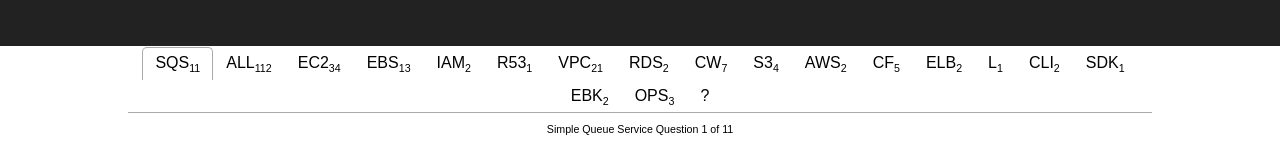
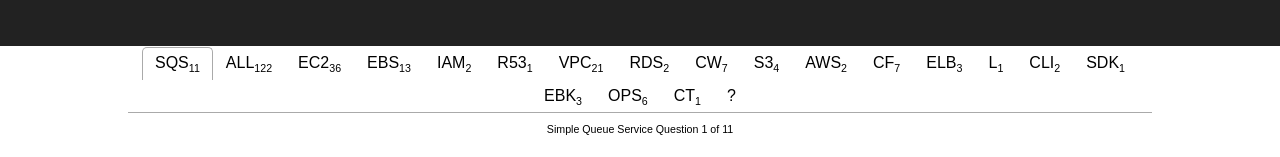
Before and after one commit to unicornpartners/cert-flash-www, a React (Create React App) app: page / in a window 1280 px wide. Shown: the part 144-301 px from the top of the page. Built offline with nearby package versions, Linux system fonts and the light colour scheme.

Commit message:
More questions

```diff
--- a/src/App.js
+++ b/src/App.js
@@ -159,7 +159,8 @@
         "ECS": "EC2 Container Service",
         "L": "Lambda",
         "EBK": "Elastic Beanstalk",
-        "OPS": "Ops Works"
+        "OPS": "Ops Works",
+        "CT": "CloudTrail"
       };
 
       const getFullName = function(name) {
--- a/src/index.js
+++ b/src/index.js
@@ -5,4 +5,4 @@
 import registerServiceWorker from './registerServiceWorker';
 
 ReactDOM.render(<App />, document.getElementById('root'));
-registerServiceWorker();
+//registerServiceWorker();
--- a/src/questions.json
+++ b/src/questions.json
@@ -674,10 +674,64 @@
             "r": "https://docs.aws.amazon.com/AmazonCloudWatch/latest/monitoring/AlarmThatSendsEmail.html"
         },
         {
-            "c": [""],
-            "q": "",
-            "a": "",
-            "r": ""
+            "c": ["OPS"],
+            "q": "What is the maximum number of version you can rollback with the OpsWorks DeploymentCommand?",
+            "a": "4",
+            "r": "https://docs.aws.amazon.com/opsworks/latest/APIReference/API_DeploymentCommand.html"
+        },
+        {
+            "c": ["OPS"],
+            "q": "What is the state of an OpsWorks Stacks instance after a recipe fails?",
+            "a": "setup_failed",
+            "r": "https://docs.aws.amazon.com/opsworks/latest/userguide/troubleshoot-debug-login.html"
+        },
+        {
+            "c": ["ELB"],
+            "q": "What is the default Elastic Load Balancing (classic) log file interval?",
+            "a": "60 minutes (the only other choice is 5 minutes)",
+            "r": "https://docs.aws.amazon.com/elasticloadbalancing/latest/classic/access-log-collection.html"
+        },
+        {
+            "c": ["EBK"],
+            "q": "How can you prevent hitting the application version limit in Elastic Beanstalk?",
+            "a": "Apply an application version lifecycle policy",
+            "r": "https://docs.aws.amazon.com/elasticbeanstalk/latest/dg/applications-lifecycle.html"
+        },
+        {
+            "c": ["CF"],
+            "q": "What CLI command can be used to get descriptions of all resources in a CloudFormation stack?",
+            "a": "aws cloudformation list-stack-resources",
+            "r": "https://docs.aws.amazon.com/cli/latest/reference/cloudformation/list-stack-resources.html"
+        },
+        {
+            "c": ["CF"],
+            "q": "What property can be used to mask a CloudFormation parameter value with asterisks?",
+            "a": "NoEcho",
+            "r": "https://docs.aws.amazon.com/AWSCloudFormation/latest/UserGuide/parameters-section-structure.html"
+        },
+        {
+            "c": ["EC2"],
+            "q": "How can you configure EC2 instances without actually logging in to them with SSH?",
+            "a": "AWS Systems Manager Run Command",
+            "r": "https://docs.aws.amazon.com/systems-manager/latest/userguide/rc-console.html"
+        },
+        {
+            "c": ["OPS"],
+            "q": "Can you use an application load balancer with OpsWorks Stacks?",
+            "a": "No, and the classic load balancer must be dedicated to a single layer",
+            "r": "https://docs.aws.amazon.com/opsworks/latest/userguide/layers-elb.html"
+        },
+        {
+            "c": ["CT"],
+            "q": "What type of CloudTrail events are not specific to a region?",
+            "a": "Global service events",
+            "r": "https://docs.aws.amazon.com/awscloudtrail/latest/userguide/cloudtrail-concepts.html#cloudtrail-concepts-global-service-events"
+        },
+        {
+            "c": ["EC2"],
+            "q": "Can CloudHSM be used to offload SSL from EC2 instances?",
+            "a": "Yes, with the AWS CloudHSM software library for OpenSSL",
+            "r": "https://docs.aws.amazon.com/cloudhsm/latest/userguide/ssl-offload.html"
         },
         {
             "c": [""],
```
